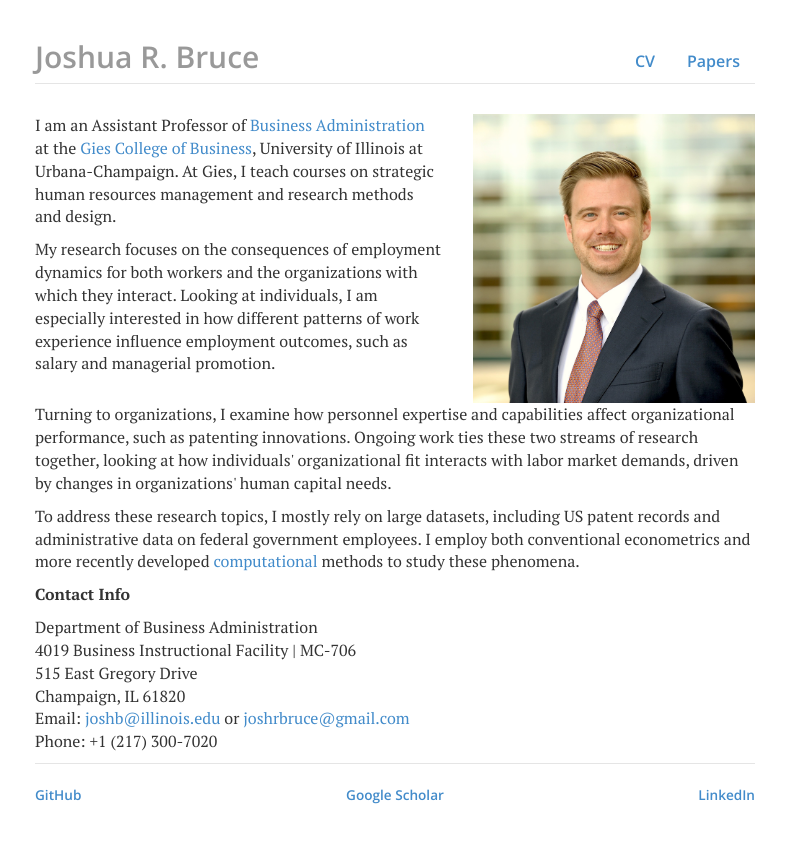
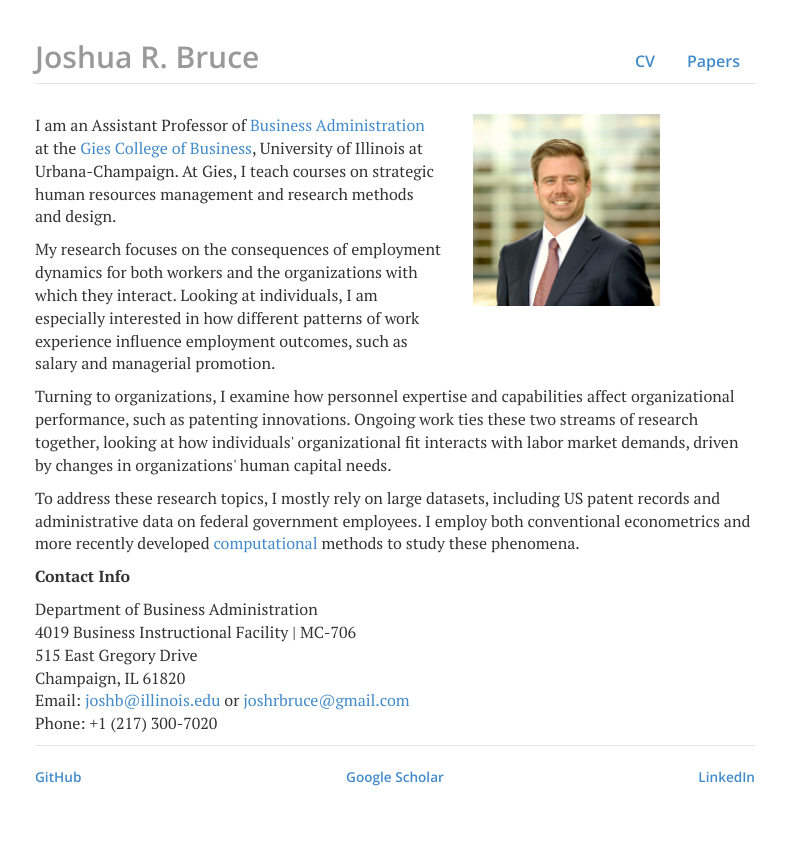
Before and after one commit to joshuarbruce/joshuarbruce.github.io, a Jekyll site: the page built from index.html, in a window 1280 px wide. Shown: the top 843 px of the page, without its empty margins (245-1031 px from the left). Built offline with Jekyll 4.4.1, drawn with Linux system fonts in a browser that asks for light colours; nearby versions of some CDN libraries.

Commit message:
Update index.html

```diff
--- a/index.html
+++ b/index.html
@@ -8,7 +8,7 @@
 		<p>My research focuses on the consequences of employment dynamics for both workers and the organizations with which they interact. Looking at individuals, I am especially interested in how different patterns of work experience influence employment outcomes, such as salary and managerial promotion.</p>
 	</div>
 	<div class="col-sm-5">
-		<img class="img-responsive" alt="Josh Bruce" src="files/gies_me.JPG"/>
+		<img class="circular--square" alt="Josh Bruce" src="files/gies_me.JPG" style="height:192px"/>
 	</div>
 </div>
 <div class="row">
```
